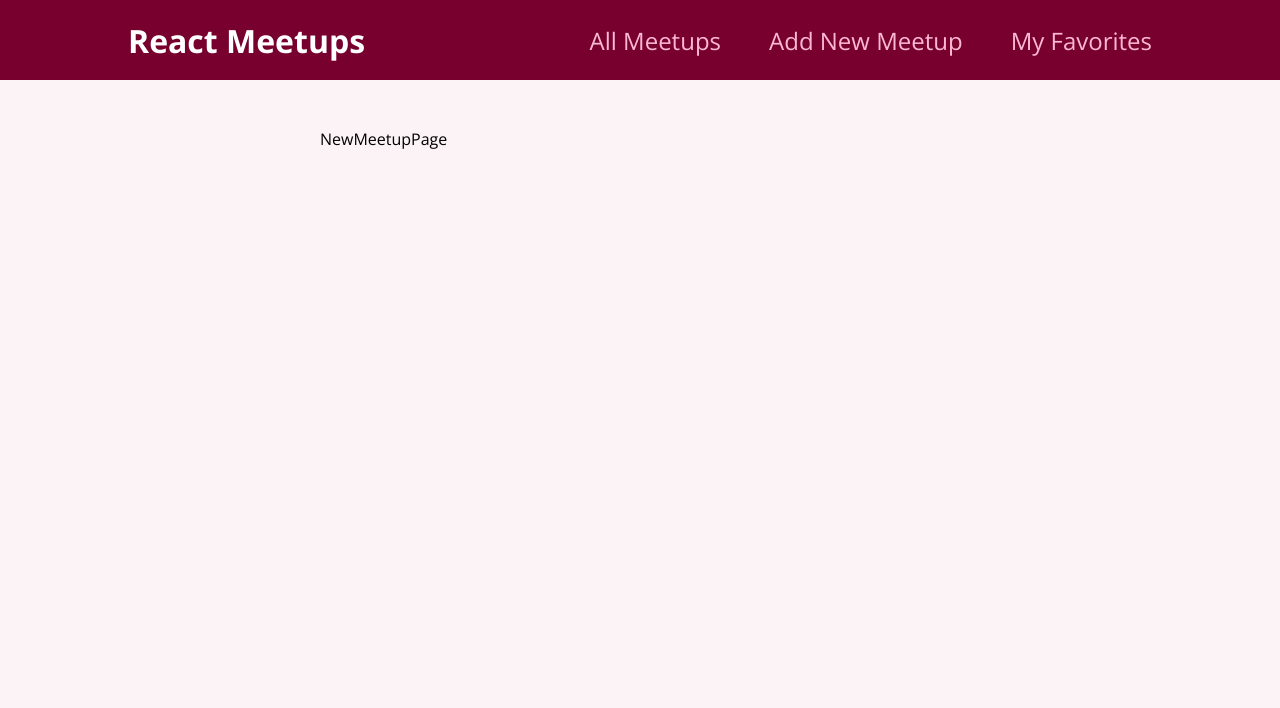
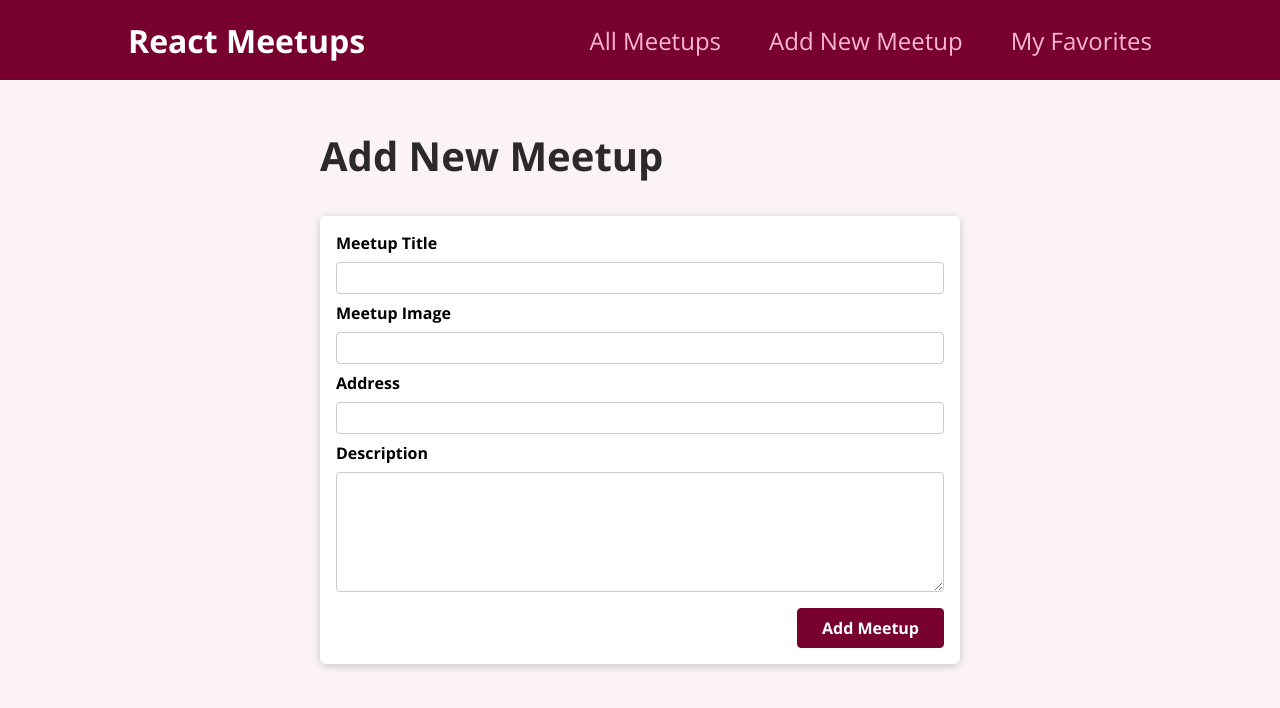
Before and after one commit to kisyok/meetup, a React (Create React App) app: page /new-meetup in a window 1280 px wide. Shown: the top 708 px of the page. Built offline with nearby package versions, Linux system fonts and the light colour scheme.

Commit message:
added form

```diff
--- /dev/null
+++ b/src/components/meetups/NewMeetupForm.js
@@ -0,0 +1,55 @@
+import classes from "./NewMeetupForm.module.css";
+import Card from "../ui/Card";
+import { useRef } from "react";
+
+function NewMeetupForm(props) {
+  const titleInput = useRef();
+  const imageInput = useRef();
+  const addressInput = useRef();
+  const descInput = useRef();
+
+  function submitForm(event) {
+    event.preventDefault();
+    const title = titleInput.current.value;
+    const image = imageInput.current.value;
+    const address = addressInput.current.value;
+    const desc = descInput.current.value;
+
+    const meetupData = {
+      title: title,
+      image: image,
+      address: address,
+      description: desc,
+    };
+
+    props.onAddMeetup(meetupData);
+  }
+
+  return (
+    <Card>
+      <form className={classes.form} onSubmit={submitForm}>
+        <div className={classes.control}>
+          <label htmlFor="title">Meetup Title</label>
+          <input type="text" required id="title" ref={titleInput}></input>
+        </div>
+        <div className={classes.control}>
+          <label htmlFor="image">Meetup Image</label>
+          <input type="url" required id="image" ref={imageInput}></input>
+        </div>
+        <div className={classes.control}>
+          <label htmlFor="address">Address</label>
+          <input type="text" required id="address" ref={addressInput}></input>
+        </div>
+        <div className={classes.control}>
+          <label htmlFor="desc">Description</label>
+          <textarea required id="desc" rows="5" ref={descInput}></textarea>
+        </div>
+        <div className={classes.actions}>
+          <button>Add Meetup</button>
+        </div>
+      </form>
+    </Card>
+  );
+}
+
+export default NewMeetupForm;
--- /dev/null
+++ b/src/components/meetups/NewMeetupForm.module.css
@@ -0,0 +1,45 @@
+.form {
+    padding: 1rem;
+  }
+
+  .control {
+    margin-bottom: 0.5rem;
+  }
+
+  .control label {
+    display: block;
+    font-weight: bold;
+    margin-bottom: 0.5rem;
+  }
+
+  .control input,
+  .control textarea {
+    display: block;
+    font: inherit;
+    border-radius: 4px;
+    border: 1px solid #ccc;
+    padding: 0.25rem;
+    width: 100%;
+  }
+
+  .actions {
+    margin-top: 1rem;
+    text-align: right;
+  }
+
+  .actions button {
+    font: inherit;
+    cursor: pointer;
+    background-color: #77002e;
+    color: white;
+    padding: 0.5rem 1.5rem;
+    border: 1px solid #77002e;
+    border-radius: 4px;
+    font-weight: bold;
+  }
+
+  .actions button:hover,
+  .actions button:active {
+    background-color: #a50e48;
+    border-color: #a50e48;
+  }
--- a/src/pages/AllMeetups.js
+++ b/src/pages/AllMeetups.js
@@ -1,31 +1,33 @@
 import MeetupList from "../components/meetups/MeetupList";
-
-const DUMMY_DATA = [
-  {
-    id: "m1",
-    title: "This is a first meetup",
-    image:
-      "https://upload.wikimedia.org/wikipedia/commons/thumb/d/d3/Stadtbild_M%C3%BCnchen.jpg/2560px-Stadtbild_M%C3%BCnchen.jpg",
-    address: "Meetupstreet 5, 12345 Meetup City",
-    description:
-      "This is a first, amazing meetup which you definitely should not miss. It will be a lot of fun!",
-  },
-  {
-    id: "m2",
-    title: "This is a second meetup",
-    image:
-      "https://upload.wikimedia.org/wikipedia/commons/thumb/d/d3/Stadtbild_M%C3%BCnchen.jpg/2560px-Stadtbild_M%C3%BCnchen.jpg",
-    address: "Meetupstreet 5, 12345 Meetup City",
-    description:
-      "This is a first, amazing meetup which you definitely should not miss. It will be a lot of fun!",
-  },
-];
+import { useState } from "react";
 
 function AllMeetupsPage() {
+  const [isLoading, setIsLoading] = useState(true);
+  const [loadedMeetups, setLoadedMeetups] = useState([]);
+
+  fetch(
+    "https://react-meetup-c0dad-default-rtdb.firebaseio.com/meetups.json"
+  )
+    .then((response) => {
+      return response.json();
+    })
+    .then((data) => {
+      setIsLoading(false);
+      setLoadedMeetups(data);
+    });
+
+    if(isLoading){
+      return (
+        <section>
+          <p>Loading....</p>
+        </section>
+      )
+    }
+
   return (
     <section>
       <h1>All Meetups</h1>
-      <MeetupList meetups={DUMMY_DATA} />
+      <MeetupList meetups={loadedMeetups} />
     </section>
   );
 }
--- a/src/pages/NewMeetup.js
+++ b/src/pages/NewMeetup.js
@@ -1,9 +1,30 @@
+import { useNavigate } from 'react-router-dom';
+import NewMeetupForm from "../components/meetups/NewMeetupForm";
+
 function NewMeetupPage() {
-    return (
-        <div>
-            NewMeetupPage
-        </div>
-    );
+    const navigate = useNavigate();
+
+  function addMeetup(meetupData) {
+    fetch(
+      "https://react-meetup-c0dad-default-rtdb.firebaseio.com/meetups.json",
+      {
+          method: 'POST',
+          body: JSON.stringify(meetupData),
+          headers: {
+              'Content-Type': 'application/json'
+          }
+      }
+    ).then(() => {
+        navigate("/", { replace: true });
+    });
+  }
+
+  return (
+    <section>
+      <h1>Add New Meetup</h1>
+      <NewMeetupForm onAddMeetup={addMeetup}></NewMeetupForm>
+    </section>
+  );
 }
 
 export default NewMeetupPage;
```
